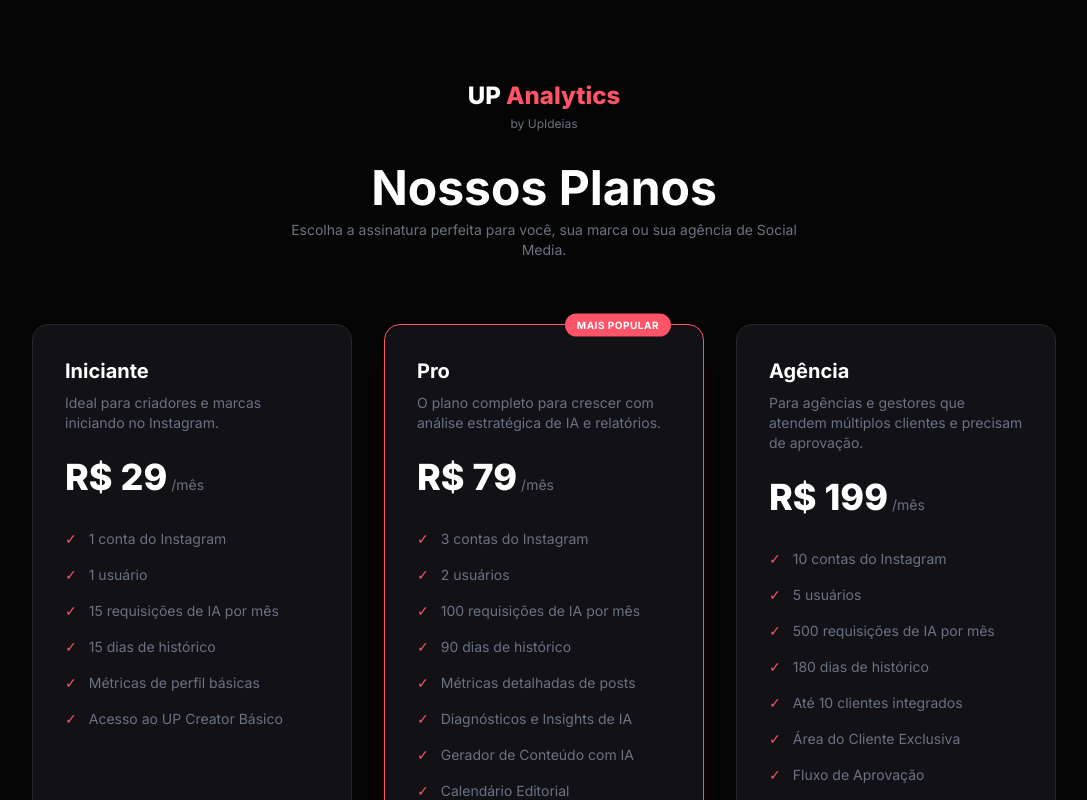
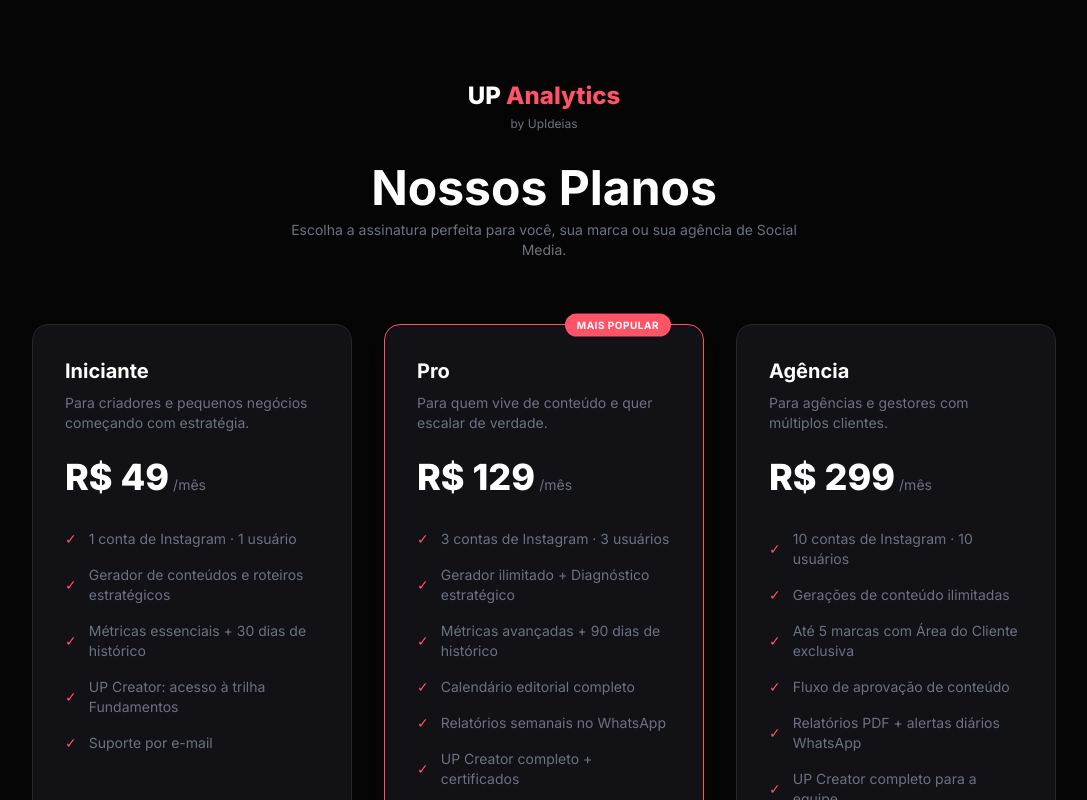
Before and after one commit to hljunqueira/app-upideias, a Next.js app in the folder apps/web/: page /pricing in a window 1280 px wide. Shown: the top 800 px of the page, without its empty margins (96-1183 px from the left). Built offline with nearby package versions, Linux system fonts and the light colour scheme; a web font is replaced by a local one.

Commit message:
fix(auth-plans): conectar cadastro ao checkout, plansStore dinamico e nome real do perfil

```diff
--- a/apps/web/src/app/checkout/page.tsx
+++ b/apps/web/src/app/checkout/page.tsx
@@ -2,64 +2,49 @@
 
 import Link from "next/link";
 import { useSearchParams, useRouter } from "next/navigation";
-import { useState, Suspense } from "react";
+import { useState, useEffect, Suspense } from "react";
 import { ArrowLeft, Check, ShieldCheck, Lock, CreditCard, QrCode, Barcode } from "lucide-react";
-
-const plansData: Record<string, { name: string; price: string; period: string; features: string[] }> = {
-  start: {
-    name: "UP Start",
-    price: "R$ 97",
-    period: "/mês",
-    features: [
-      "1 conta de Instagram · 1 usuário",
-      "Gerador de conteúdos e roteiros estratégicos",
-      "Métricas essenciais + 30 dias de histórico",
-      "UP Creator: trilha Fundamentos",
-      "Suporte por e-mail",
-    ],
-  },
-  pro: {
-    name: "UP Pro",
-    price: "R$ 197",
-    period: "/mês",
-    features: [
-      "3 contas de Instagram · 3 usuários",
-      "Gerador ilimitado + Diagnóstico estratégico",
-      "Métricas avançadas + 90 dias de histórico",
-      "Calendário editorial completo",
-      "Relatórios semanais no WhatsApp",
-      "UP Creator completo + certificados",
-      "Suporte prioritário",
-    ],
-  },
-  agencia: {
-    name: "UP Agência",
-    price: "R$ 497",
-    period: "/mês",
-    features: [
-      "10 contas de Instagram · 10 usuários",
-      "Gerações de conteúdo ilimitadas",
-      "Até 10 clientes com Área do Cliente",
-      "Fluxo de aprovação de conteúdo",
-      "Relatórios PDF + alertas diários WhatsApp",
-      "UP Creator completo para a equipe",
-      "Onboarding guiado + suporte VIP",
-    ],
-  },
-};
+import { PlanConfig, getStoredPlans, setActiveUserPlan } from "@/lib/plansStore";
 
 function CheckoutContent() {
   const searchParams = useSearchParams();
   const router = useRouter();
   const planSlug = searchParams.get("plan") || "pro";
-  const plan = plansData[planSlug] || plansData.pro;
 
+  const [storedPlans, setStoredPlans] = useState<PlanConfig[]>([]);
   const [paymentMethod, setPaymentMethod] = useState<"card" | "pix" | "boleto">("card");
   const [loading, setLoading] = useState(false);
+
+  useEffect(() => {
+    setStoredPlans(getStoredPlans());
+  }, []);
+
+  const foundPlan = storedPlans.find(
+    (p) => p.id.toLowerCase() === planSlug.toLowerCase() || p.name.toLowerCase() === planSlug.toLowerCase()
+  ) || storedPlans.find((p) => p.id === "pro") || getStoredPlans()[1];
+
+  const plan = {
+    name: foundPlan ? foundPlan.name : "Pro",
+    price: foundPlan
+      ? (typeof foundPlan.priceMonthly === "number" ? `R$ ${foundPlan.priceMonthly}` : foundPlan.priceMonthly)
+      : "R$ 129",
+    period: foundPlan?.isCustomPrice ? "" : "/mês",
+    features: foundPlan?.featuresList && foundPlan.featuresList.length > 0
+      ? foundPlan.featuresList
+      : [
+          "Acesso à plataforma UP Analytics",
+          "Acompanhamento de métricas e diagnósticos",
+          "Acesso ao módulo UP Creator",
+          "Suporte especializado"
+        ],
+  };
 
   const handleFinish = (e: React.FormEvent) => {
     e.preventDefault();
     setLoading(true);
+    if (foundPlan) {
+      setActiveUserPlan(foundPlan.name);
+    }
     setTimeout(() => {
       router.push("/app/dashboard");
     }, 800);
--- a/apps/web/src/app/pricing/page.tsx
+++ b/apps/web/src/app/pricing/page.tsx
@@ -1,64 +1,18 @@
+"use client";
+
 import Link from "next/link";
+import { useEffect, useState } from "react";
+import { PlanConfig, getStoredPlans } from "@/lib/plansStore";
 
 export default function Pricing() {
-  const plans = [
-    {
-      name: "Iniciante",
-      price: "R$ 29",
-      period: "mês",
-      description: "Ideal para criadores e marcas iniciando no Instagram.",
-      features: [
-        "1 conta do Instagram",
-        "1 usuário",
-        "15 requisições de IA por mês",
-        "15 dias de histórico",
-        "Métricas de perfil básicas",
-        "Acesso ao UP Creator Básico",
-      ],
-      cta: "Começar Agora",
-      isFeatured: false,
-    },
-    {
-      name: "Pro",
-      price: "R$ 79",
-      period: "mês",
-      description: "O plano completo para crescer com análise estratégica de IA e relatórios.",
-      features: [
-        "3 contas do Instagram",
-        "2 usuários",
-        "100 requisições de IA por mês",
-        "90 dias de histórico",
-        "Métricas detalhadas de posts",
-        "Diagnósticos e Insights de IA",
-        "Gerador de Conteúdo com IA",
-        "Calendário Editorial",
-        "Relatórios semanais no WhatsApp",
-        "Acesso ao UP Creator Pro",
-      ],
-      cta: "Experimentar Pro",
-      isFeatured: true,
-    },
-    {
-      name: "Agência",
-      price: "R$ 199",
-      period: "mês",
-      description: "Para agências e gestores que atendem múltiplos clientes e precisam de aprovação.",
-      features: [
-        "10 contas do Instagram",
-        "5 usuários",
-        "500 requisições de IA por mês",
-        "180 dias de histórico",
-        "Até 10 clientes integrados",
-        "Área do Cliente Exclusiva",
-        "Fluxo de Aprovação",
-        "Dicas diárias por WhatsApp",
-        "Exportação de Relatórios PDF",
-        "Acesso completo ao UP Creator",
-      ],
-      cta: "Assinar Agência",
-      isFeatured: false,
-    },
-  ];
+  const [plansList, setPlansList] = useState<PlanConfig[]>([]);
+
+  useEffect(() => {
+    setPlansList(getStoredPlans());
+    const handleUpdate = () => setPlansList(getStoredPlans());
+    window.addEventListener("up_plans_updated", handleUpdate);
+    return () => window.removeEventListener("up_plans_updated", handleUpdate);
+  }, []);
 
   return (
     <div className="bg-upBlack min-h-screen text-upLightGray py-20 px-6 flex flex-col justify-between">
@@ -75,28 +29,39 @@
         </div>
 
         <div className="grid grid-cols-1 lg:grid-cols-3 gap-8 items-stretch max-w-5xl mx-auto">
-          {plans.map((plan) => (
+          {plansList.map((plan) => {
+            const priceDisplay = typeof plan.priceMonthly === "number" ? `R$ ${plan.priceMonthly}` : plan.priceMonthly;
+            const periodDisplay = plan.isCustomPrice ? "" : "/mês";
+            const features = plan.featuresList && plan.featuresList.length > 0
+              ? plan.featuresList
+              : [
+                  "Métricas essenciais",
+                  "Acesso ao UP Creator",
+                  "Suporte especializado"
+                ];
+
+            return (
               <div
-              key={plan.name}
+                key={plan.id}
                 className={`p-8 rounded-2xl bg-upCard border relative flex flex-col justify-between ${
-                plan.isFeatured ? "border-upPink shadow-xl shadow-upPink/10" : "border-upBorder"
+                  plan.featured ? "border-upPink shadow-xl shadow-upPink/10" : "border-upBorder"
                 }`}
               >
-              {plan.isFeatured && (
+                {plan.featured && (
                   <span className="absolute top-0 right-8 -translate-y-1/2 px-3 py-1 rounded-full bg-upPink text-[10px] uppercase font-bold text-upWhite tracking-wider">
                     Mais Popular
                   </span>
                 )}
                 <div>
                   <h3 className="text-xl font-bold text-upWhite">{plan.name}</h3>
-                <p className="text-sm text-upGray mt-2">{plan.description}</p>
+                  <p className="text-sm text-upGray mt-2">{plan.description || "Solução ideal para sua operação."}</p>
                   <div className="mt-6 flex items-baseline gap-1">
-                  <span className="text-4xl font-extrabold text-upWhite">{plan.price}</span>
-                  <span className="text-sm text-upGray">/{plan.period}</span>
+                    <span className="text-4xl font-extrabold text-upWhite">{priceDisplay}</span>
+                    <span className="text-sm text-upGray">{periodDisplay}</span>
                   </div>
 
                   <ul className="mt-8 flex flex-col gap-4">
-                  {plan.features.map((feature) => (
+                    {features.map((feature) => (
                       <li key={feature} className="text-sm text-upGray flex items-center gap-3">
                         <span className="text-upPink">✓</span>
                         {feature}
@@ -106,17 +71,18 @@
                 </div>
 
                 <Link
-                href="/register"
+                  href={`/register?plan=${plan.id}`}
                   className={`mt-10 w-full py-3.5 text-center rounded-xl font-bold text-sm transition-all ${
-                  plan.isFeatured
+                    plan.featured
                       ? "bg-upPink hover:bg-upPinkDark text-upWhite hover:shadow-lg hover:shadow-upPink/20"
                       : "bg-upDark hover:bg-upBlack text-upWhite border border-upBorder"
                   }`}
                 >
-                {plan.cta}
+                  Começar Agora
                 </Link>
               </div>
-          ))}
+            );
+          })}
         </div>
       </div>
 
--- a/apps/web/src/app/register/page.tsx
+++ b/apps/web/src/app/register/page.tsx
@@ -1,17 +1,12 @@
 "use client";
 
 import Link from "next/link";
-import { useState } from "react";
+import { useState, useEffect } from "react";
 import { useRouter } from "next/navigation";
 import { ArrowRight, Check, AlertCircle } from "lucide-react";
 import AuthShell from "@/components/auth/AuthShell";
 import { apiRegister, loginWithGoogle } from "@/lib/api";
-
-const plans = [
-  { slug: "start", name: "Start", price: "R$ 97" },
-  { slug: "pro", name: "Pro", price: "R$ 197", featured: true },
-  { slug: "agencia", name: "Agência", price: "R$ 497" },
-];
+import { PlanConfig, getStoredPlans } from "@/lib/plansStore";
 
 export default function Register() {
   const router = useRouter();
@@ -19,9 +14,18 @@
   const [email, setEmail] = useState("");
   const [password, setPassword] = useState("");
   const [plan, setPlan] = useState("pro");
+  const [plansList, setPlansList] = useState<PlanConfig[]>([]);
   const [error, setError] = useState("");
   const [loading, setLoading] = useState(false);
   const [googleLoading, setGoogleLoading] = useState(false);
+
+  useEffect(() => {
+    const list = getStoredPlans();
+    setPlansList(list);
+    const handleUpdate = () => setPlansList(getStoredPlans());
+    window.addEventListener("up_plans_updated", handleUpdate);
+    return () => window.removeEventListener("up_plans_updated", handleUpdate);
+  }, []);
 
   const handleSubmit = async (e: React.FormEvent) => {
     e.preventDefault();
@@ -69,13 +73,15 @@
 
       {/* Plan selector */}
       <div className="grid grid-cols-3 gap-2.5 mt-7">
-        {plans.map((p) => (
+        {plansList.map((p) => {
+          const priceDisplay = typeof p.priceMonthly === "number" ? `R$ ${p.priceMonthly}` : p.priceMonthly;
+          return (
             <button
-            key={p.slug}
+              key={p.id}
               type="button"
-            data-testid={`register-plan-${p.slug}`}
-            onClick={() => setPlan(p.slug)}
-            className={`relative rounded-2xl border px-3 py-3 text-left transition-all duration-300 ${plan === p.slug
+              data-testid={`register-plan-${p.id}`}
+              onClick={() => setPlan(p.id)}
+              className={`relative rounded-2xl border px-3 py-3 text-left transition-all duration-300 ${plan === p.id
                 ? "border-upPink bg-upPink/10 shadow-[0_0_20px_rgba(255,83,104,0.2)]"
                 : "border-upBorder bg-upCard/50 hover:border-upPink/40"
                 }`}
@@ -84,10 +90,11 @@
                 <span className="absolute -top-2 right-2 text-[9px] bg-upPink text-white font-bold uppercase px-2 py-0.5 rounded-full">Top</span>
               )}
               <span className="block text-xs font-bold text-white font-display">{p.name}</span>
-            <span className="block text-[11px] text-upGray mt-0.5">{p.price}/mês</span>
-            {plan === p.slug && <Check className="absolute bottom-2.5 right-2.5 w-3.5 h-3.5 text-upPink" />}
+              <span className="block text-[11px] text-upGray mt-0.5">{priceDisplay}/mês</span>
+              {plan === p.id && <Check className="absolute bottom-2.5 right-2.5 w-3.5 h-3.5 text-upPink" />}
             </button>
-        ))}
+          );
+        })}
       </div>
 
       <form onSubmit={handleSubmit} className="flex flex-col gap-4 mt-6">
--- a/apps/web/src/middleware.ts
+++ b/apps/web/src/middleware.ts
@@ -60,8 +60,8 @@
     }
   }
 
-  // Redirecionamento de usuários já autenticados nas páginas de login/registro
-  if ((pathname === '/login' || pathname === '/register') && isAuthenticated) {
+  // Redirecionamento de usuários já autenticados na página de login
+  if (pathname === '/login' && isAuthenticated) {
     return NextResponse.redirect(new URL('/app/dashboard', request.url));
   }
 
```
Also changed, not shown: apps/web/src/lib/api.ts (+24 -1 lines). Lines whose indentation alone changed are shown as unchanged.
